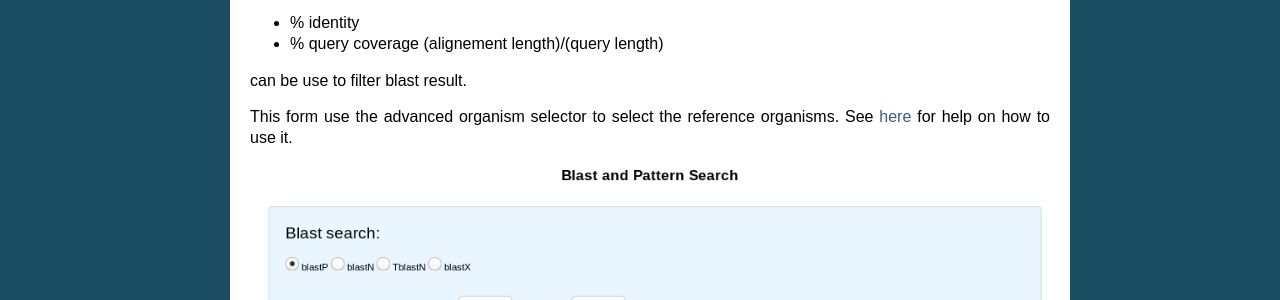
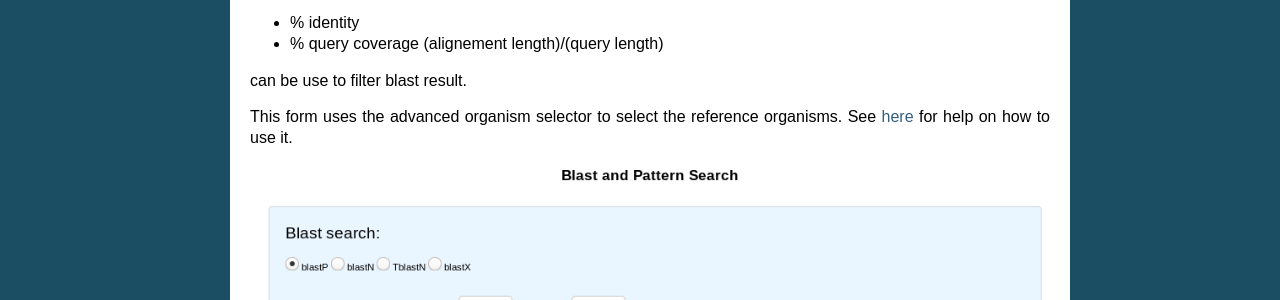
Before and after one commit to labgem/microscope-user-doc, a Sphinx documentation site: the page built from docs/content/search/blast.rst, in a window 1280 px wide and 900 px high, scrolled down 304 px. Shown: the part 152-452 px from the top of the window. Built offline with Sphinx 7.4.7, drawn with Linux system fonts in a browser that asks for light colours; formulas are drawn with MathJax 3; some of the changed text lies outside the part shown.

Commit message:
Typo, misc. edits.

```diff
--- a/docs/content/compgenomics/phyloprofil.rst
+++ b/docs/content/compgenomics/phyloprofil.rst
@@ -22,8 +22,8 @@ How to read the interface?
 
 * **item D**: Use this form to search for specific genes in your reference genome compared to a selection of organisms/replicons coming from PkGDB and/or RefSeq databases.
 
-Forms **C** and **D** use the multiple organism selector.
-See :ref:`here <multiple-selector>` for help on how to use it.
+Forms **C** and **D** use the advanced organism selector.
+See :ref:`here <advanced-selector>` for help on how to use it.
 
 .. tip:: You can mix the use of **item C** and **item D** to perform a very sensitive search. For example: get CDS of *Acinetobacter baylyi ADP1* (reference genome, item A) which have homologs in *Acinetobacter baumannii 6013113* and Acinetobacter baumannii AB0057 (item C), but **NO** homologs in *Acinetobacter baumannii AYE* (item D)
 
--- a/docs/content/search/blast.rst
+++ b/docs/content/search/blast.rst
@@ -31,7 +31,7 @@ The fields:
 
 can be use to filter blast result.
 
-This form use the advanced organism selector to select the reference organisms.
+This form uses the advanced organism selector to select the reference organisms.
 See :ref:`here <advanced-selector>` for help on how to use it.
 
 .. image:: img/blast.png
@@ -65,7 +65,7 @@ Examples :
 
   * **ATTCCAGATC**: this pattern describes all sequences which contain the subsequence 'ATTCCAGATC'.
 
-This form use the simple organism selector to select the reference organism.
+This form uses the simple organism selector to select the reference organism.
 See :ref:`here <simple-selector>` for help on how to use it.
 
 .. image:: img/pattern.png
```
